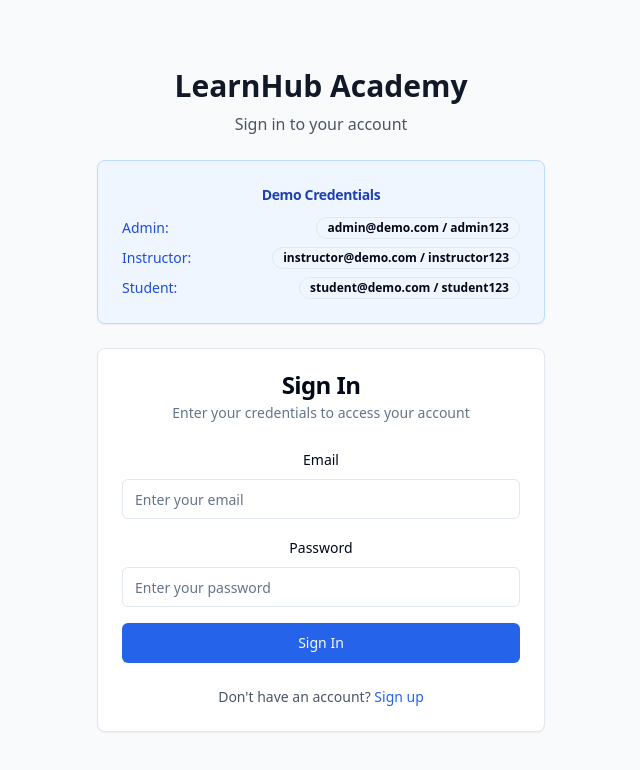
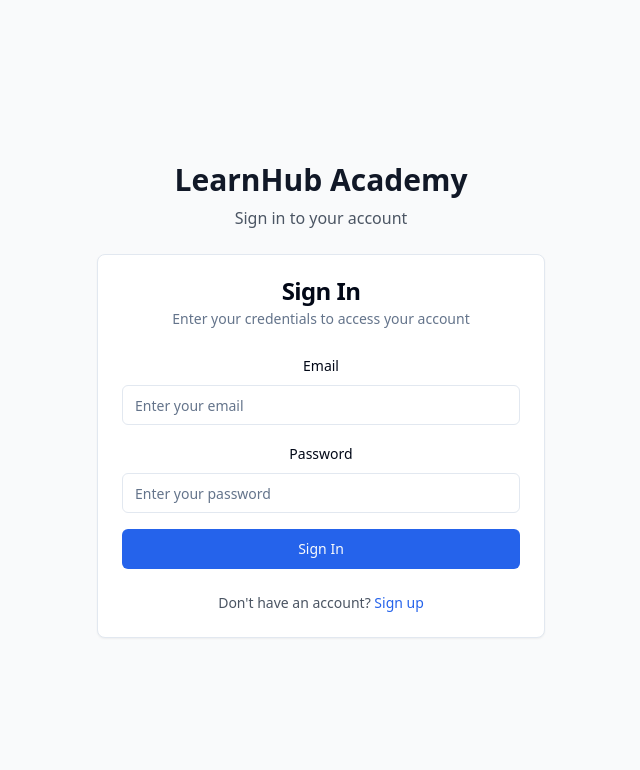
Before and after one commit to TKBK531/online-learning-platform, a React (Create React App) app in the folder frontend/: page /login in a window 1280 px wide. Shown: the top 770 px of the page, without its empty margins (319-959 px from the left). Built offline with nearby package versions, Linux system fonts and the light colour scheme; the HTML template or start-up script is replaced by a standard one.

Commit message:
login registration fin

```diff
--- a/frontend/src/pages/Login.js
+++ b/frontend/src/pages/Login.js
@@ -5,7 +5,6 @@ import { Button } from '../components/ui/button';
 import { Input } from '../components/ui/input';
 import { Card, CardContent, CardDescription, CardHeader, CardTitle } from '../components/ui/card';
 import { Alert, AlertDescription } from '../components/ui/alert';
-import { Badge } from '../components/ui/badge';
 
 const Login = () => {
     const [formData, setFormData] = useState({
@@ -88,27 +87,6 @@ const Login = () => {
                     <p className="mt-2 text-gray-600">Sign in to your account</p>
                 </div>
 
-                {/* Demo Credentials */}
-                <Card className="bg-blue-50 border-blue-200">
-                    <CardHeader className="pb-3">
-                        <CardTitle className="text-sm text-blue-800">Demo Credentials</CardTitle>
-                    </CardHeader>
-                    <CardContent className="space-y-2 text-sm">
-                        <div className="flex items-center justify-between">
-                            <span className="text-blue-700">Admin:</span>
-                            <Badge variant="outline" className="text-xs">admin@demo.com / admin123</Badge>
-                        </div>
-                        <div className="flex items-center justify-between">
-                            <span className="text-blue-700">Instructor:</span>
-                            <Badge variant="outline" className="text-xs">instructor@demo.com / instructor123</Badge>
-                        </div>
-                        <div className="flex items-center justify-between">
-                            <span className="text-blue-700">Student:</span>
-                            <Badge variant="outline" className="text-xs">student@demo.com / student123</Badge>
-                        </div>
-                    </CardContent>
-                </Card>
-
                 {/* Login Form */}
                 <Card>
                     <CardHeader>
```
